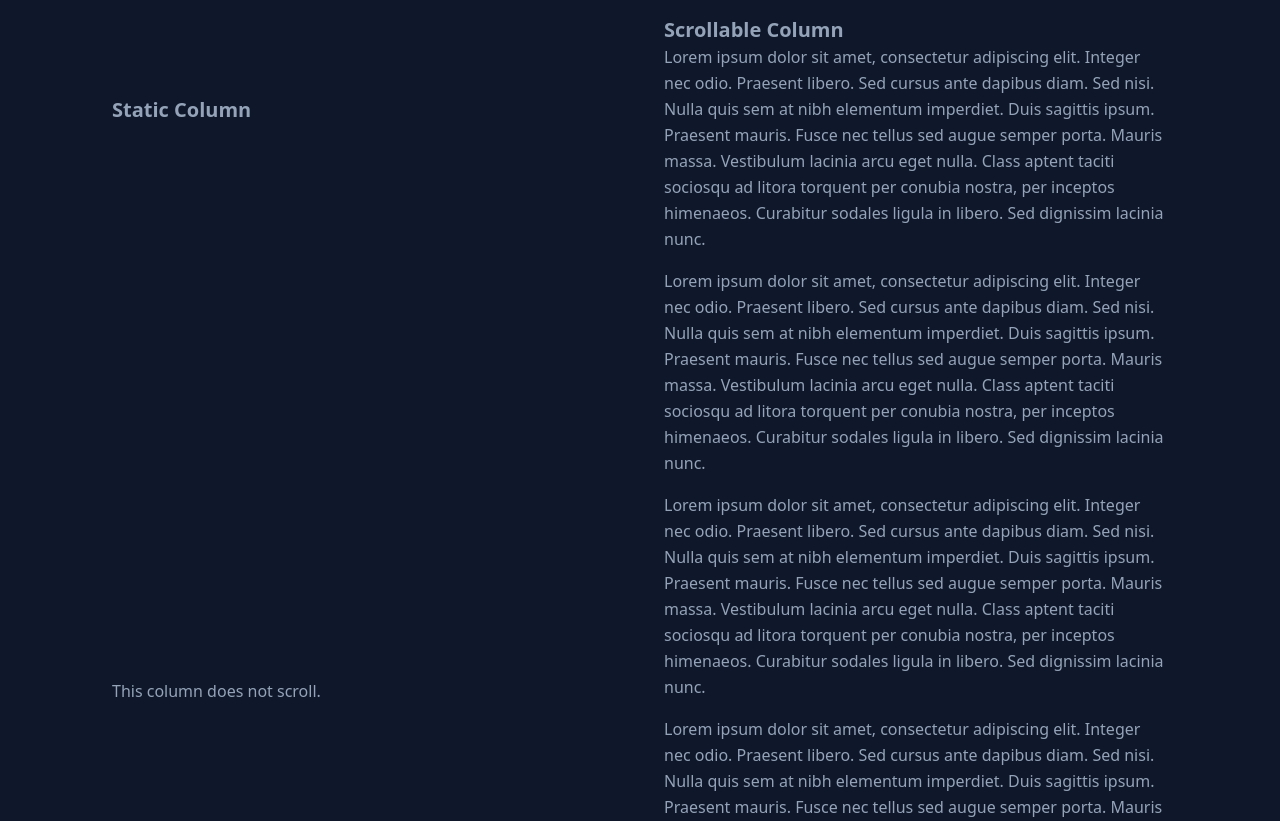
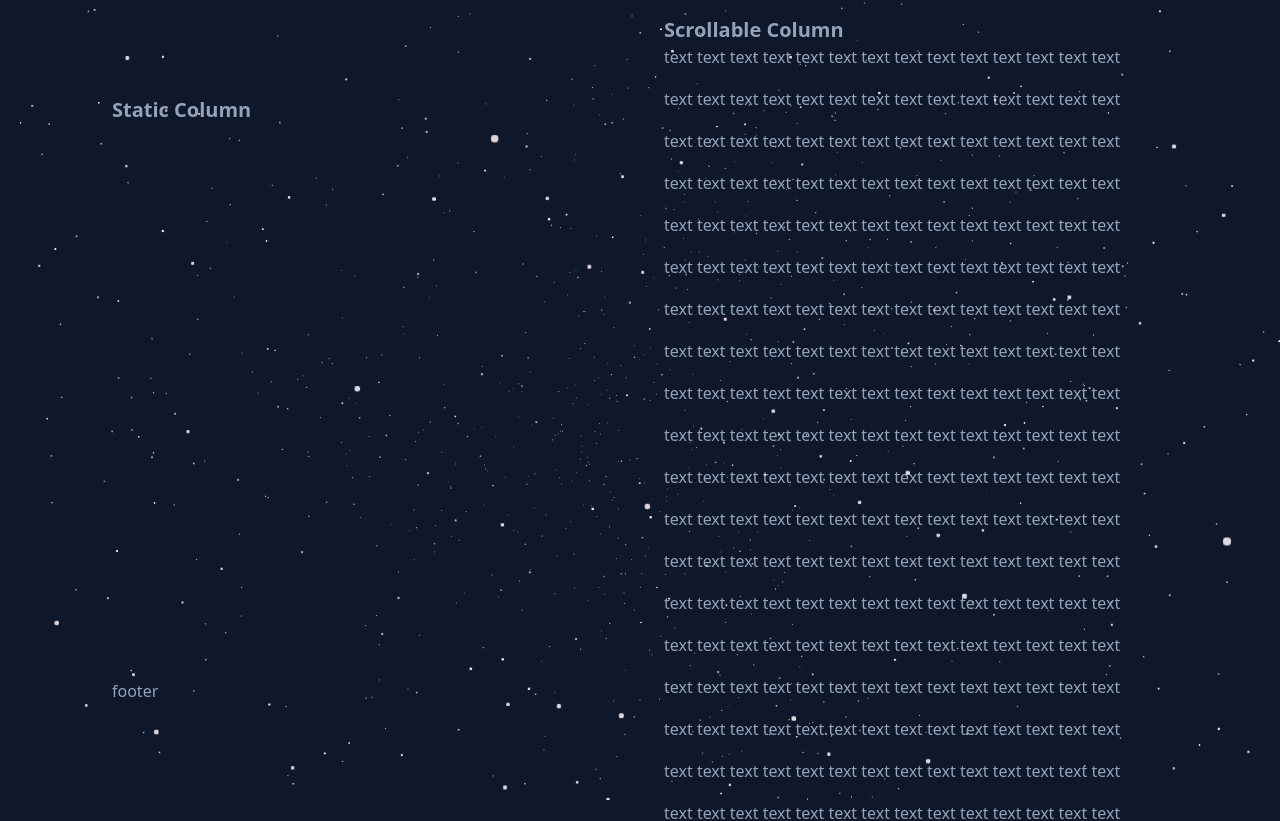
Before and after one commit to 3andrew/personal-website-v2, a Next.js app: page / in a window 1280 px wide. Shown: the top 821 px of the page. Built offline with nearby package versions, Linux system fonts and the light colour scheme.

Commit message:
add react three

```diff
--- a/next.config.mjs
+++ b/next.config.mjs
@@ -1,4 +1,6 @@
 /** @type {import('next').NextConfig} */
-const nextConfig = {};
+const nextConfig = {
+    transpilePackages: ['three'],
+};
 
 export default nextConfig;
--- a/src/app/page.js
+++ b/src/app/page.js
@@ -1,8 +1,22 @@
+'use client'
+
 import { Header } from "@/components/Header";
 import { Content } from "@/components/Content";
+import { useState, useRef } from 'react'
+import { Canvas, useFrame } from '@react-three/fiber'
+import { Points, PointMaterial } from '@react-three/drei'
+import * as random from 'maath/random/dist/maath-random.esm'
 
 export default function Home() {
   return (
+    <>
+      <div className="fixed w-full h-screen">
+        <Canvas camera={{ position: [0, 0, 1] }}>
+          <Stars />
+
+        </Canvas>
+
+      </div>
       <div>
         <head>
           <title>Andrew Lin</title>
@@ -19,6 +33,23 @@ export default function Home() {
           </div>
         </div>
       </div>
-
+    </>
   );
 }
+
+
+function Stars(props) {
+  const ref = useRef()
+  const [sphere] = useState(() => random.inSphere(new Float32Array(5000), { radius: 1.5 }))
+  useFrame((state, delta) => {
+    ref.current.rotation.x -= delta / 10
+    ref.current.rotation.y -= delta / 15
+  })
+  return (
+    <group rotation={[0, 0, Math.PI / 4]}>
+      <Points ref={ref} positions={sphere} stride={3} frustumCulled={false} {...props}>
+        <PointMaterial transparent color="#ffa0e0" size={0.005} sizeAttenuation={true} depthWrite={false} />
+      </Points>
+    </group>
+  )
+}
--- a/src/components/Content.jsx
+++ b/src/components/Content.jsx
@@ -5,7 +5,7 @@ export function Content() {
             <div className="space-y-4">
             {[...Array(50)].map((_, i) => (
                 <p key={i}>
-                Lorem ipsum dolor sit amet, consectetur adipiscing elit. Integer nec odio. Praesent libero. Sed cursus ante dapibus diam. Sed nisi. Nulla quis sem at nibh elementum imperdiet. Duis sagittis ipsum. Praesent mauris. Fusce nec tellus sed augue semper porta. Mauris massa. Vestibulum lacinia arcu eget nulla. Class aptent taciti sociosqu ad litora torquent per conubia nostra, per inceptos himenaeos. Curabitur sodales ligula in libero. Sed dignissim lacinia nunc.
+                    text text text text text text text text text text text text text text
                 </p>
             ))}
             </div>
--- a/src/components/Header.jsx
+++ b/src/components/Header.jsx
@@ -2,7 +2,7 @@ export function Header() {
     return (
         <header className="w-1/2 p-4 sticky top-0 flex max-h-screen w-1/2 flex-col justify-between py-24">
             <h1 className="text-xl font-bold">Static Column</h1>
-            <p>This column does not scroll.</p>
+            <p>footer</p>
         </header>
     );
 }
```
Also changed, not shown: package.json (+7 -4 lines), 1 other file (tests, documents, lock files or other folders). Lines whose indentation alone changed are shown as unchanged.
